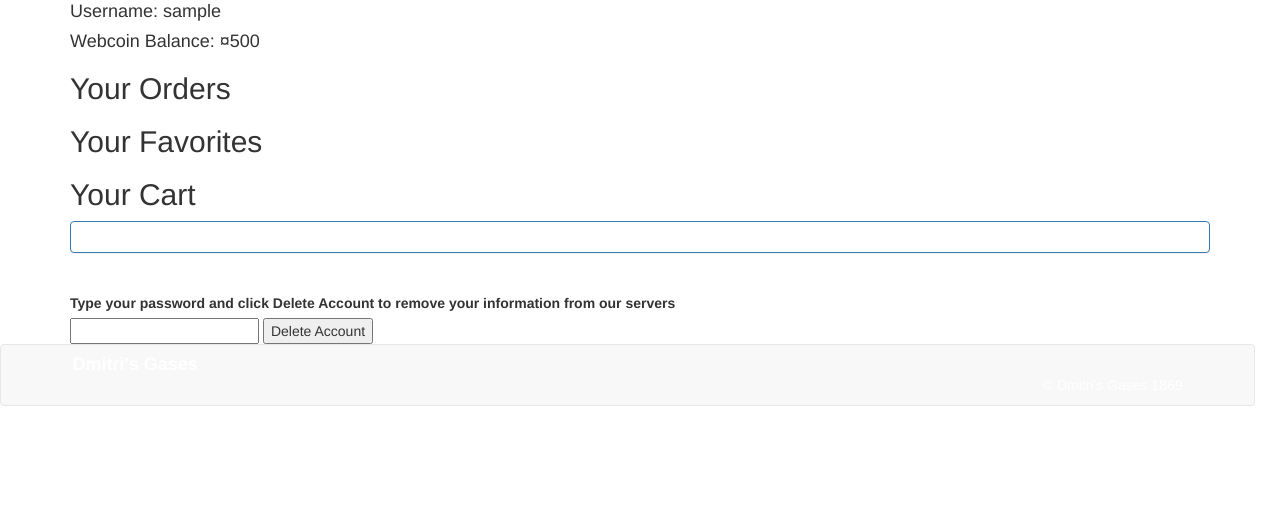
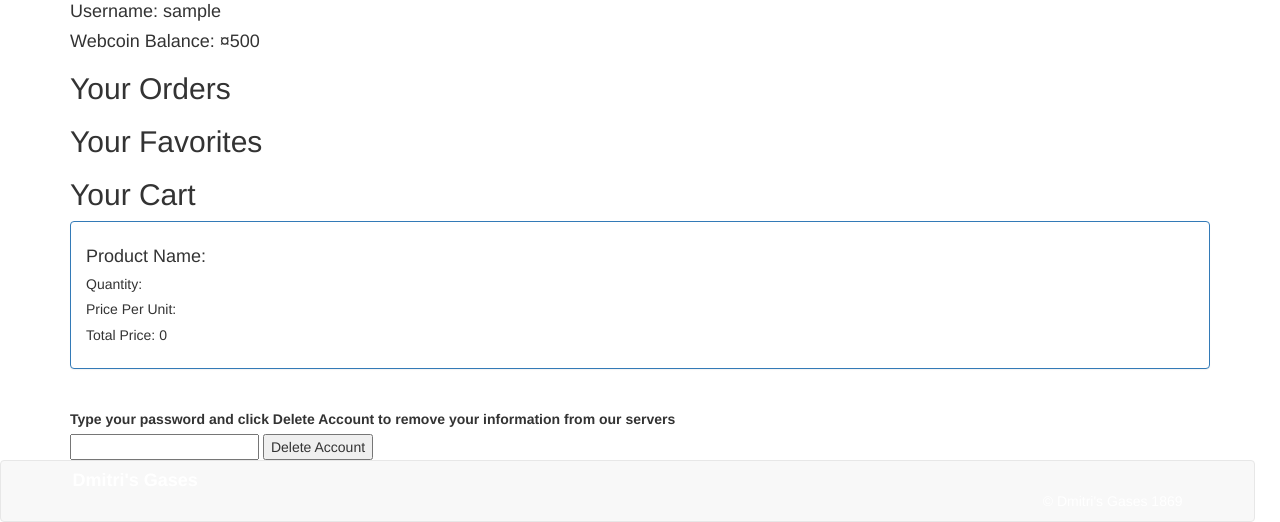
Before and after one commit to ReganThorpe/CS3500-Final-Project, a PHP site: page /profile.php in a window 1280 px wide. Shown: the part 316-838 px from the top of the page. Before the commit the page ends 722 px from the top, so only its background shows below. Run offline with PHP 8.4, Linux system fonts and the light colour scheme; the visitor is signed in with stand-in values (Sample User, id 1); data that the repository does not hold is empty; some libraries are stand-ins or nearby versions; some web fonts are replaced.

Commit message:
Idk, broken-ass profile

```diff
--- a/profile.php
+++ b/profile.php
@@ -96,8 +96,9 @@ catch(PDOException $e){
            $product = $statement->fetch();
 
            echo "<div class=\"panel panel-primary\"><div class=\"panel-body\">";
-           echo "";
+           echo "<h4 class='title panel-body'>".$product['Name']."</h4>";
             echo "</div></div>";
+
          }
          ?>
          <h2>Your Favorites</h2>
@@ -112,7 +113,7 @@ catch(PDOException $e){
            $product = $statement->fetch();
 
            echo "<div class=\"panel panel-primary\"><div class=\"panel-body\">";
-           echo "";
+           echo "<h4 class='title panel-body'>".$product['Name']."</h4>";
             echo "</div></div>";
          }
          ?>
@@ -120,15 +121,18 @@ catch(PDOException $e){
          <?php
            foreach ($cart as $key => $value) {
              $sql = "SELECT * FROM Product WHERE ProductID = ? ";
-
              $statement = $pdo->prepare($sql);
              $statement->bindValue(1, $value['ProductID']);
              $statement->execute();
-
              $product = $statement->fetch();
 
+             $total = $cart['UnitsInCart'] * $product['Price'];
+
            echo "<div class=\"panel panel-primary\"><div class=\"panel-body\">";
-           echo "";
+           echo "<h4>Product Name: ".$product['Name']."</h4>";
+           echo "<h5>Quantity: ".$cart['UnitsInCart']."</h5>";
+           echo "<h5>Price Per Unit: ".$product['Price']."</h5>";
+           echo "<h5>Total Price: ".$total."</h5>";
            echo "</div></div>";
          }
          ?>
```
Lines whose indentation alone changed are shown as unchanged.
